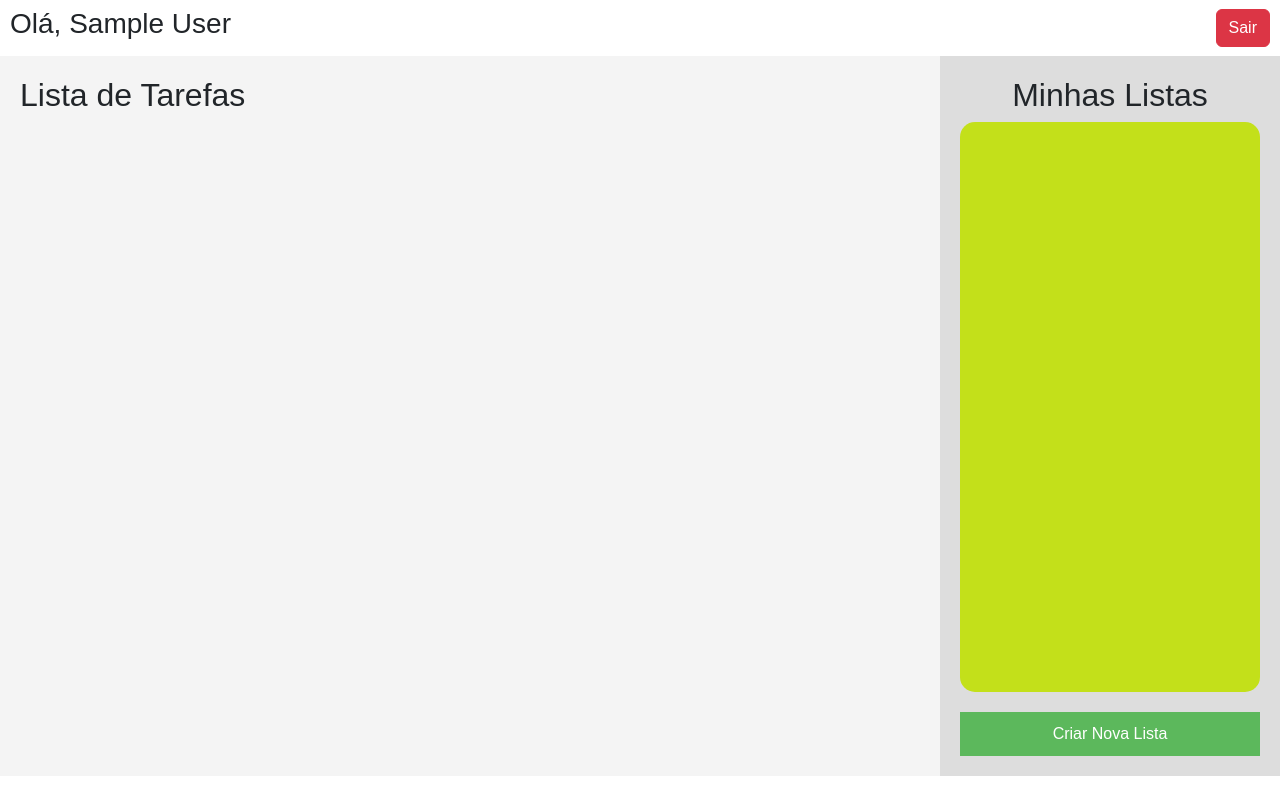
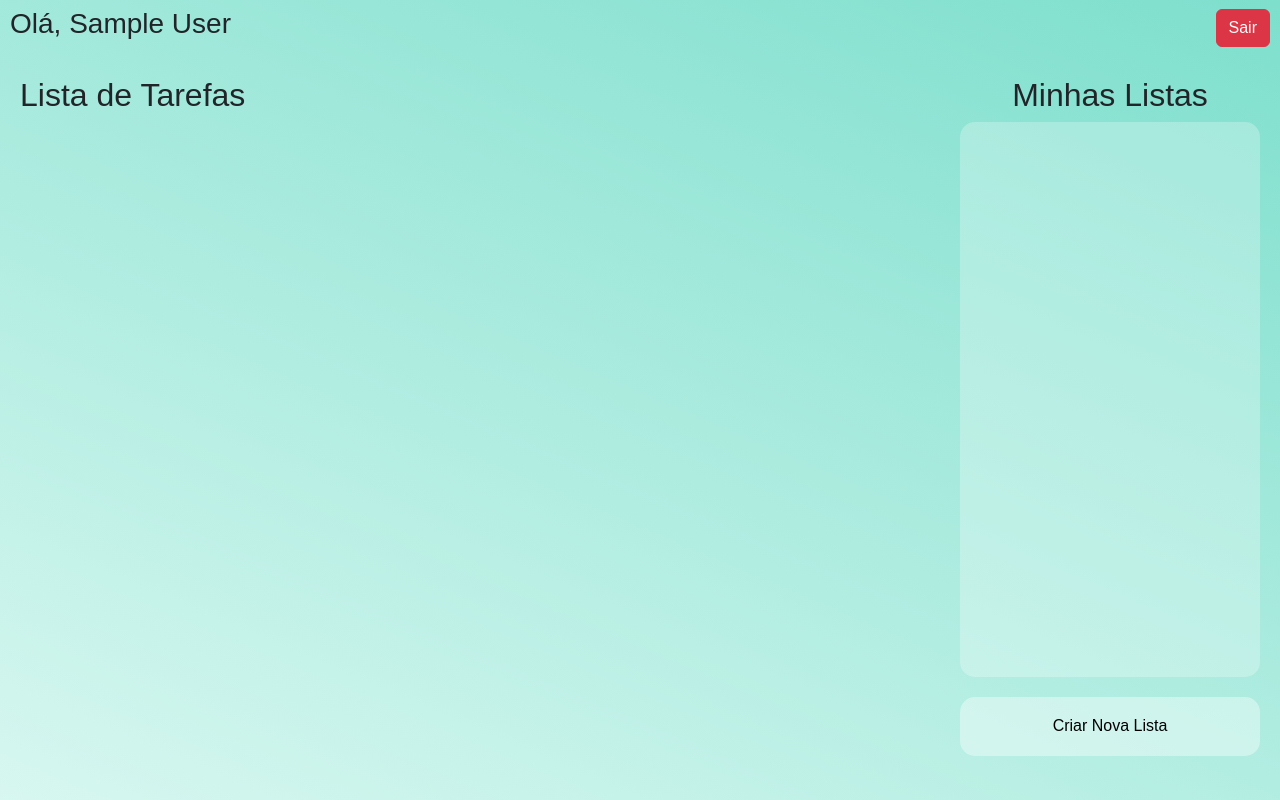
Before and after one commit to oLuizBarbosa/loginTeste, a PHP site: page /view/dashboard.php in a window 1280 px wide. Run offline with PHP 8.4, Linux system fonts and the light colour scheme; the visitor is signed in with stand-in values (Sample User, id 1); data that the repository does not hold is empty.

Commit message:
melhoria no front

```diff
--- /dev/null
+++ b/controller/pegar_listas.php
@@ -0,0 +1,12 @@
+<?php
+include("..\model\link.php");
+$user_id = $_SESSION['user_id'];
+
+// Consulta para buscar as listas de tarefas do usuário
+$sql = "SELECT * FROM lista_tarefas WHERE id_usuario = ?";
+$stmt = $conn->prepare($sql);
+$stmt->execute([$user_id]);
+$listas = $stmt->fetchAll(PDO::FETCH_ASSOC);
+
+
+?>
--- a/style/style.css
+++ b/style/style.css
@@ -1,9 +1,10 @@
-
 body {
     font-family: Arial, sans-serif;
     margin: 0;
     padding: 0;
     box-sizing: border-box;
+    background-image: linear-gradient(23deg, rgb(215, 247, 240) 0%, rgba(126,223,205,1) 100%);
+    height: 100vh;
 }
 .barra-topo{
     height: 7vh;
@@ -23,7 +24,7 @@ body {
 .conteudo-principal {
     flex: 3;
     padding: 20px;
-    background-color: #f4f4f4;
+    background-color: #f4f4f400;
 }
 
 
@@ -31,7 +32,7 @@ body {
     display: flex;
     flex: 1;
     padding: 20px;
-    background-color: #ddd;
+    background-color: transparent;
     height: 90vh;
     box-sizing: border-box;
     justify-content: space-between;
@@ -40,11 +41,22 @@ body {
 }
 
 .listas-de-tarefa{
-    background-color: #c3e01a;
+    display: flex;
+    background-color: #ffffff41;
     border-radius: 15px;
     padding: 45px;
     height: 100vh;
-
+    flex-direction: column;
+    justify-items: center;
+}
+.card-tarefa{
+    height: 10vh;
+    color: black;
+    border-radius: 15px;
+    background-color: rgba(255, 255, 255, 0.377);
+}
+.card-tarefa:hover{
+    background-color: rgba(255, 255, 255, 0.63);
 }
 
 /* Ajuste de título e botões */
--- a/view/exibirLista.php
+++ b/view/exibirLista.php
@@ -5,15 +5,21 @@
             <h2>Lista de Tarefas</h2>
             <!-- Conteúdo da lista de tarefas vai aqui -->
 
-
-
         </div>
 
         <!-- Seção Menor à Direita -->
         <div class="barra-lateral">
                 <h2 style="text-align: center; max-height: 100%;">Minhas Listas</h2>
-                <div class="listas-de-tarefa"> </div>
-                <button>Criar Nova Lista</button>
+                <div class="listas-de-tarefa">
+                    <?php
+                        include("..\controller\pegar_listas.php");
+                        foreach($listas as $lista){
+                            print "<button class= 'card-tarefa'>".htmlspecialchars($lista['nome']). "</button>";
+                        }
+                    ?>
+
+                </div>
+                <button class="card-tarefa">Criar Nova Lista</button>
         </div>
     </div>
 
```
